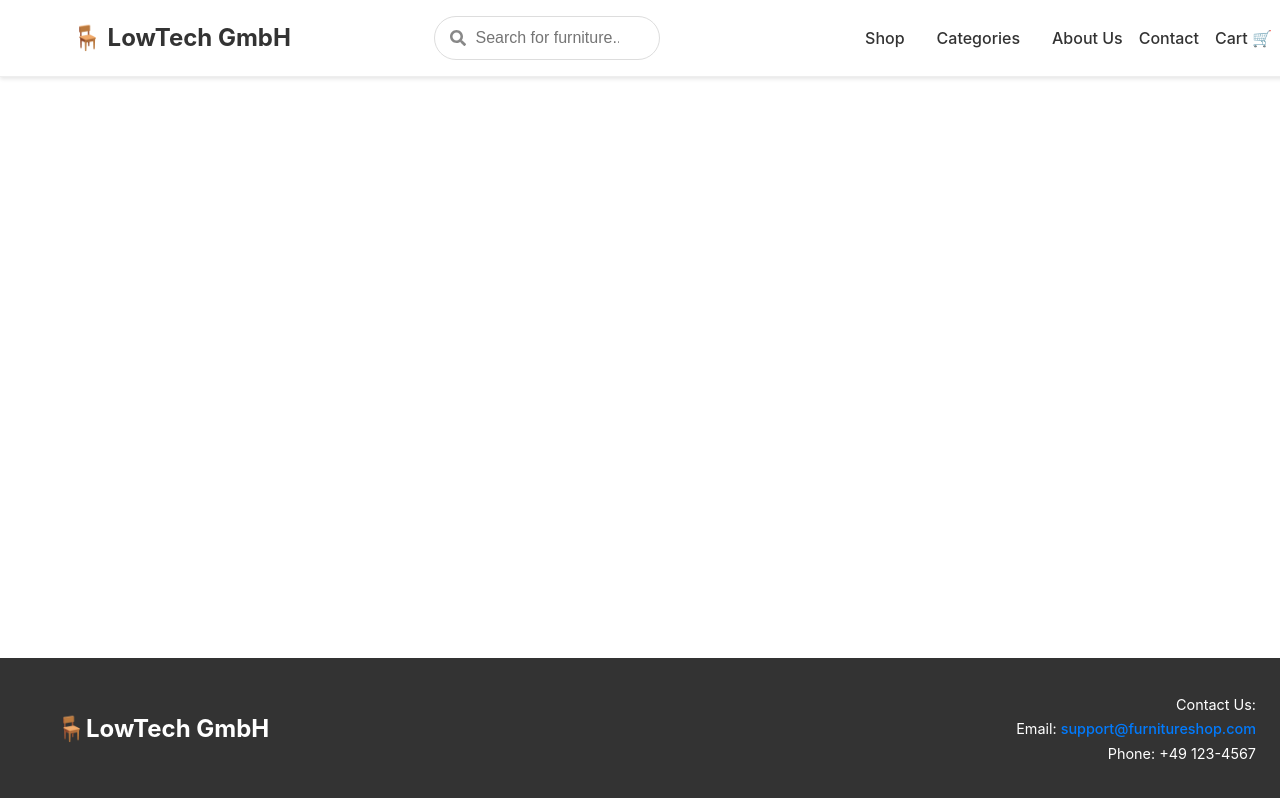
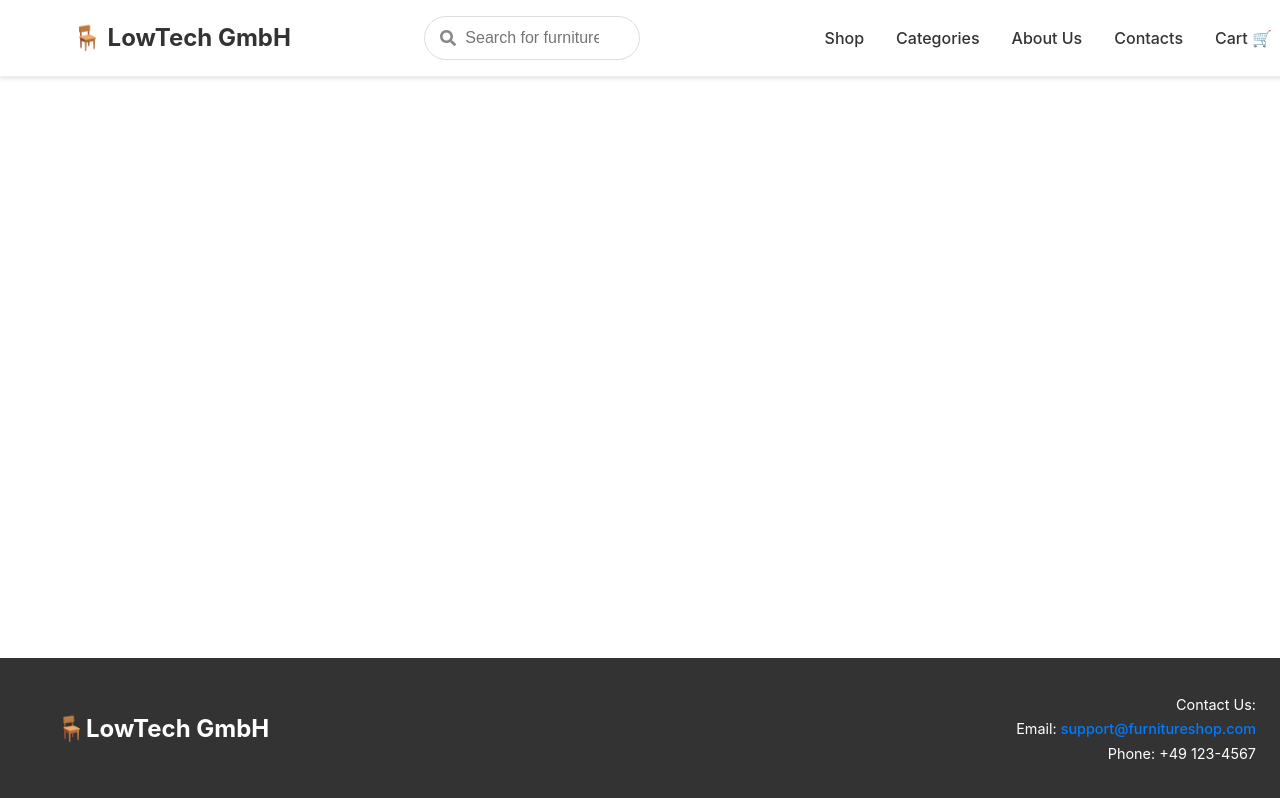
Before and after one commit to Varshraghu98/webshop, a React (Vite) app in the folder webshop_ui/: page / in a window 1280 px wide. Built offline with nearby package versions, Linux system fonts and the light colour scheme.

Commit message:
Contacts Dropdown

```diff
--- a/webshop_ui/src/components/Navbar/Navbar.css
+++ b/webshop_ui/src/components/Navbar/Navbar.css
@@ -162,3 +162,8 @@
 .dropdown-item a:hover {
   color: #007bff;
 }
+
+.dropdown-item span.dropdown-label {
+  font-weight: bold;
+  /*margin-right: 0.5rem; *//* Add spacing between label and contact info */
+}
--- a/webshop_ui/src/components/Navbar/Navbar.jsx
+++ b/webshop_ui/src/components/Navbar/Navbar.jsx
@@ -7,6 +7,8 @@ import { FaSearch } from "react-icons/fa";
 const NavBar = () => {
   const [isOpen, setIsOpen] = useState(false);
   const [showDropdown, setShowDropdown] = useState(false);
+  const [showContactsDropdown, setShowContactsDropdown] = useState(false);
+
 
   // Sample category list
   const categories = [
@@ -78,13 +80,24 @@ const NavBar = () => {
           >
             About Us
           </Link>
-          <Link
-            to="/contact"
-            className="nav-item"
-            onClick={() => setIsOpen(false)}
+          <div
+            className="nav-item dropdown"
+            onMouseEnter={() => setShowContactsDropdown(true)}
+            onMouseLeave={() => setShowContactsDropdown(false)}
           >
-            Contact
-          </Link>
+            <span className="dropdown-label">Contacts</span>
+            {showContactsDropdown && (
+              <ul className="dropdown-menu">
+                <li className="dropdown-item">
+                  <span>Email: <a href="mailto:support@furnitureshop.com">support@furnitureshop.com</a></span>
+                </li>
+                <li className="dropdown-item">
+                  <span>Phone: <a href="tel:+491234567">+49 123-4567</a></span>
+                </li>
+              </ul>
+            )}
+          </div>
+
           <Link
             to="/cart"
             className="nav-item"
```
